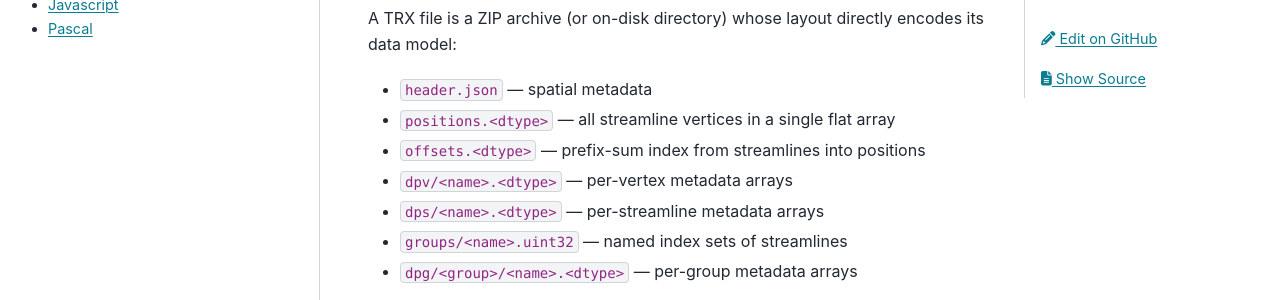
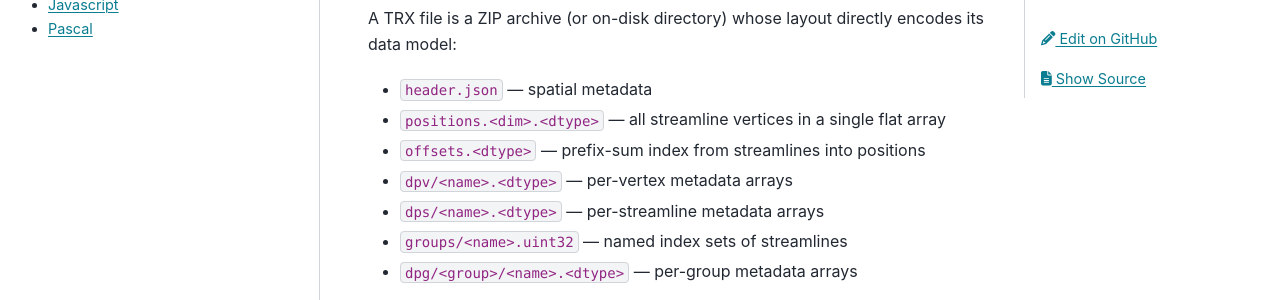
Before and after one commit to tee-ar-ex/tee-ar-ex.github.io, a Sphinx documentation site: the page built from source/concepts.md, in a window 1280 px wide and 900 px high. Shown: the part 419-719 px from the top of the window. Built offline with Sphinx 7.4.7 and the PyData theme 0.15.4, drawn with Linux system fonts in a browser that asks for light colours; part of the change alters nothing that is shown.

Commit message:
Potential fix for pull request finding
Co-authored-by: Copilot Autofix powered by AI <175728472+Copilot@users.noreply.github.com>

```diff
--- a/source/concepts.md
+++ b/source/concepts.md
@@ -9,7 +9,7 @@ A TRX file is a ZIP archive (or on-disk directory) whose layout directly
 encodes its data model:
 
 - `header.json` — spatial metadata
-- `positions.<dtype>` — all streamline vertices in a single flat array
+- `positions.<dim>.<dtype>` — all streamline vertices in a single flat array
 - `offsets.<dtype>` — prefix-sum index from streamlines into positions
 - `dpv/<name>.<dtype>` — per-vertex metadata arrays
 - `dps/<name>.<dtype>` — per-streamline metadata arrays
```
